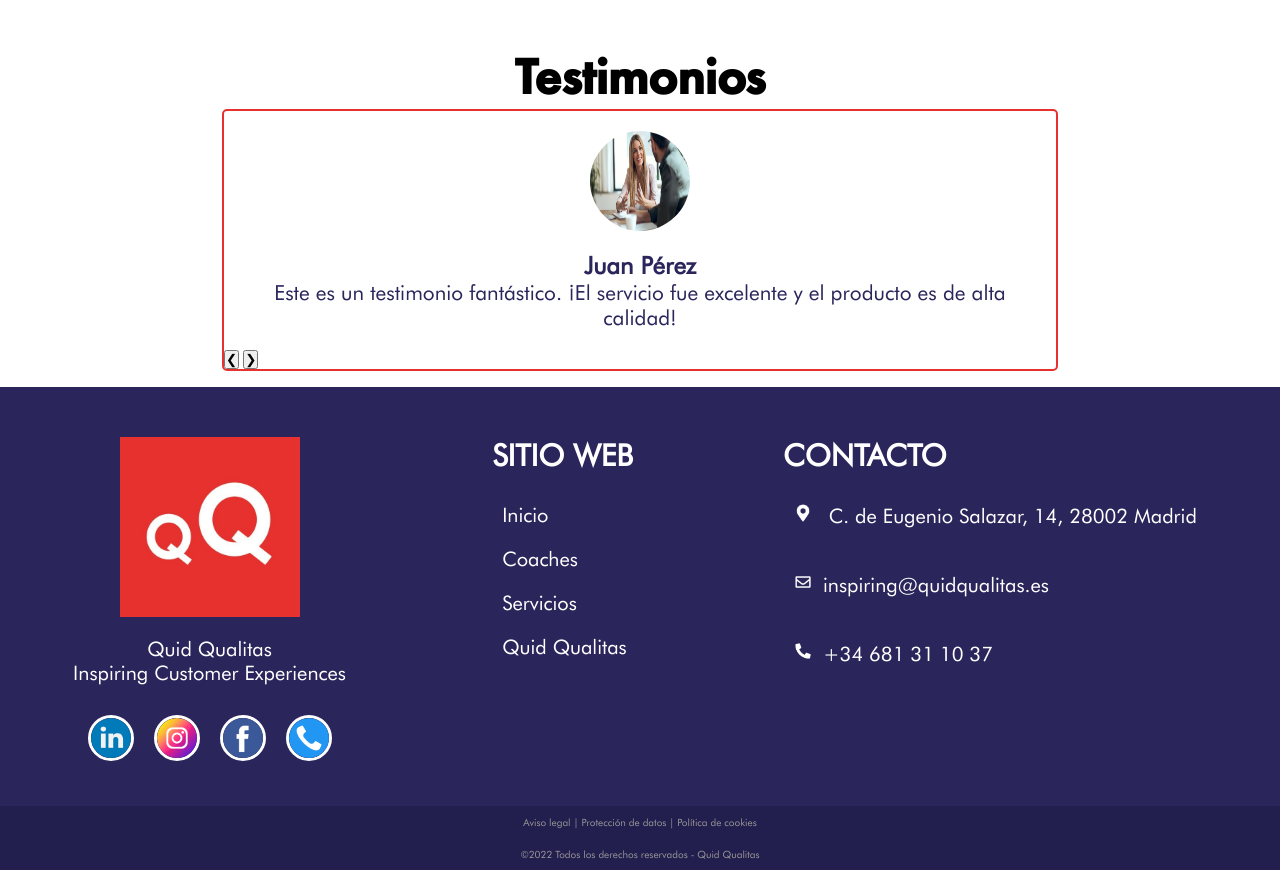
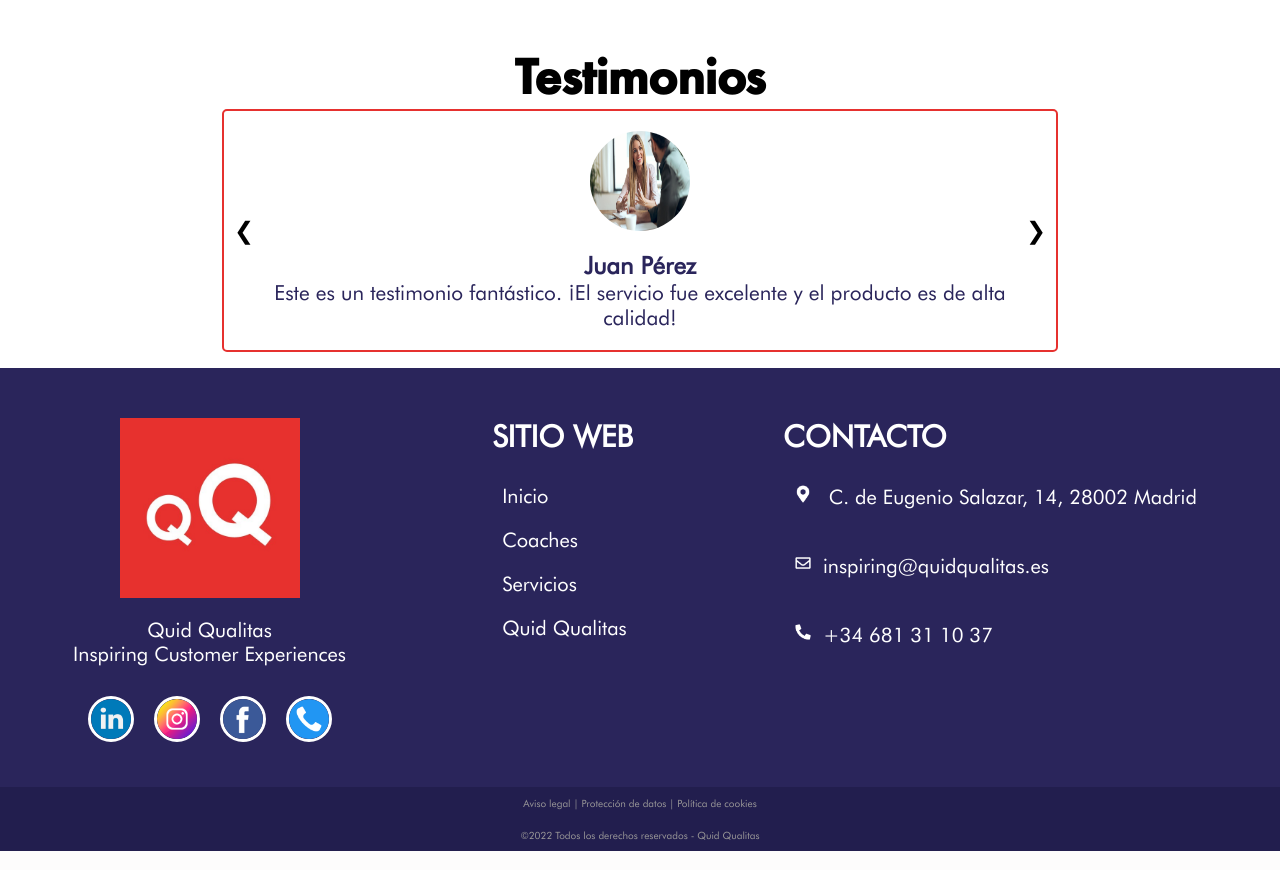
Before and after one commit to rubiocelia/QQservicios, a PHP site: page / in a window 1280 px wide. Shown: the part 2036-2906 px from the top of the page. Run offline with PHP 8.4, Linux system fonts and the light colour scheme.

Commit message:
botones testimonios

```diff
--- a/src/estilos/css/index.css
+++ b/src/estilos/css/index.css
@@ -218,6 +218,16 @@
   margin-bottom: 1em;
 }
 
+button {
+  position: absolute;
+  top: 50%;
+  transform: translateY(-50%);
+  cursor: pointer;
+  border: none;
+  background-color: transparent;
+  font-size: 24px;
+}
+
 .prev {
   left: 10px;
 }
```
